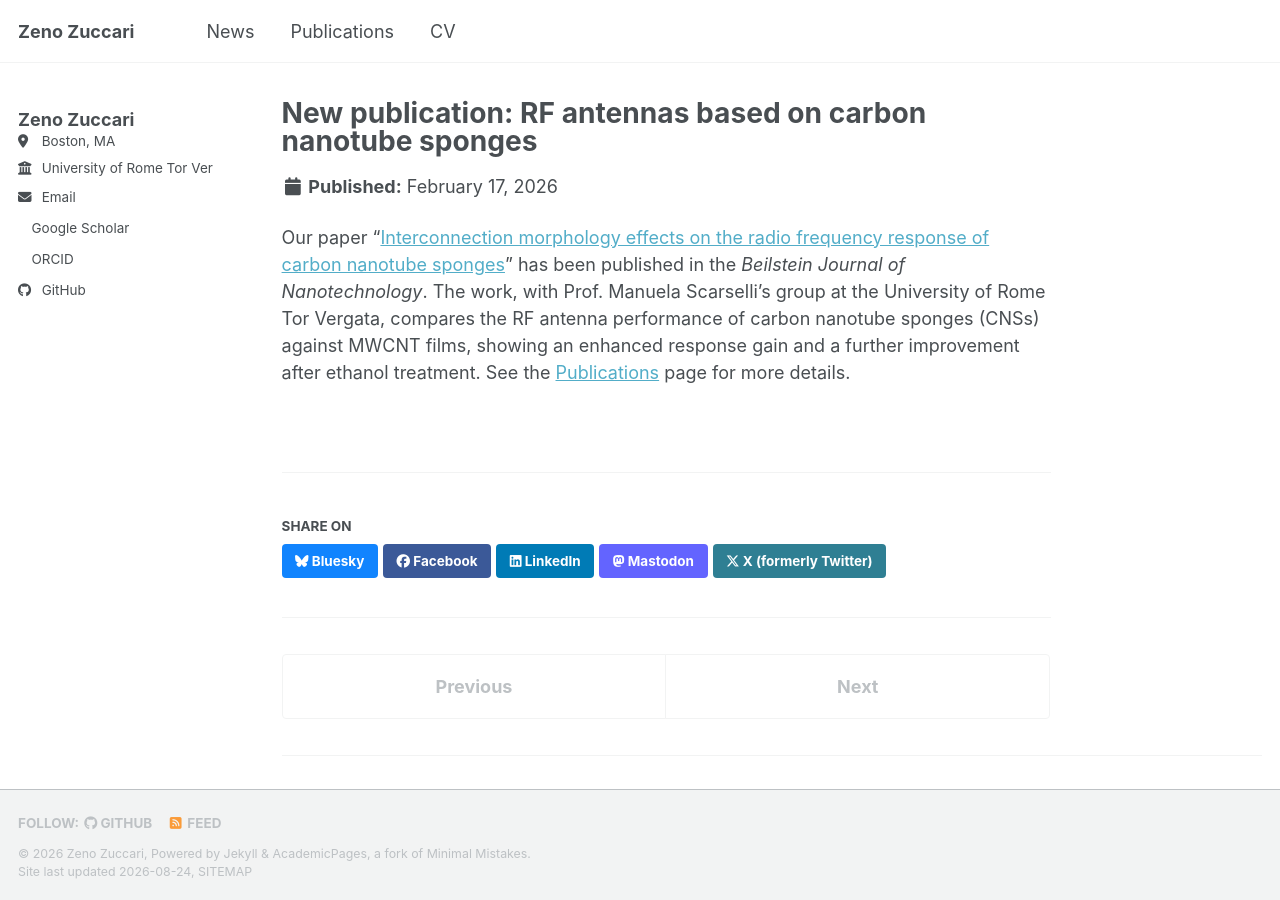
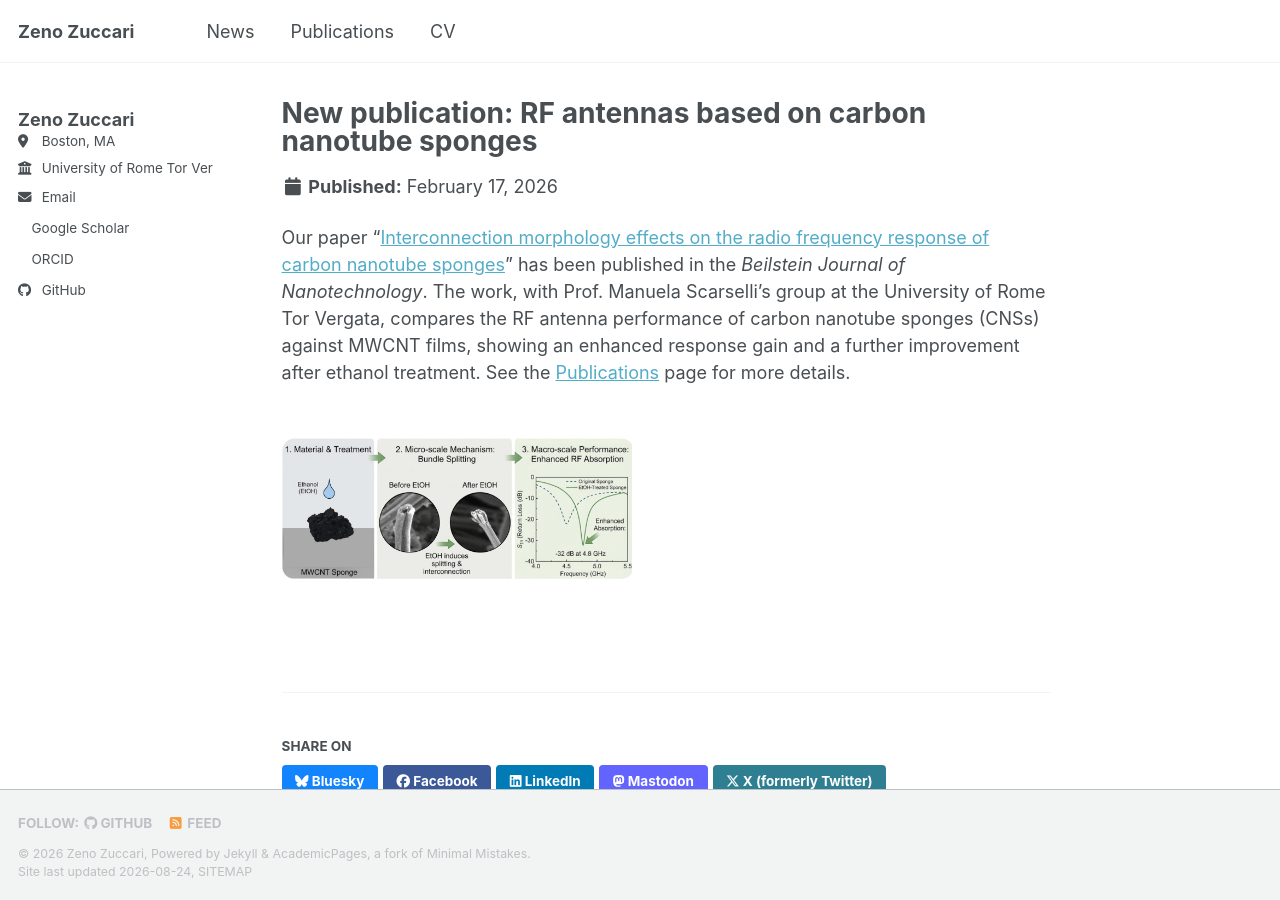
Before and after one commit to zzuccari/portfolio, a Jekyll site: the page built from _posts/2026-02-17-cnt-sponge-rf-antennas-published.md, in a window 1280 px wide and 900 px high. Built offline with Jekyll 4.4.1, drawn with Linux system fonts in a browser that asks for light colours; a style sheet for code colours, icons or effects is not loaded.

Commit message:
Add graphical abstract to the CNT sponge News post

```diff
--- a/_posts/2026-02-17-cnt-sponge-rf-antennas-published.md
+++ b/_posts/2026-02-17-cnt-sponge-rf-antennas-published.md
@@ -2,6 +2,10 @@
 title: 'New publication: RF antennas based on carbon nanotube sponges'
 date: 2026-02-17
 permalink: /posts/2026/02/cnt-sponge-rf-antennas-published/
+header:
+  teaser: cnt-sponge-graphical-abstract.jpg
 ---
 
 Our paper "[Interconnection morphology effects on the radio frequency response of carbon nanotube sponges](https://www.beilstein-journals.org/bjnano/articles/17/23)" has been published in the *Beilstein Journal of Nanotechnology*. The work, with Prof. Manuela Scarselli's group at the University of Rome Tor Vergata, compares the RF antenna performance of carbon nanotube sponges (CNSs) against MWCNT films, showing an enhanced response gain and a further improvement after ethanol treatment. See the [Publications](/portfolio/publications/) page for more details.
+
+<img src="/portfolio/images/cnt-sponge-graphical-abstract.jpg" alt="Graphical abstract: ethanol treatment induces bundle splitting in MWCNT sponges, enhancing RF absorption" width="350">
```
